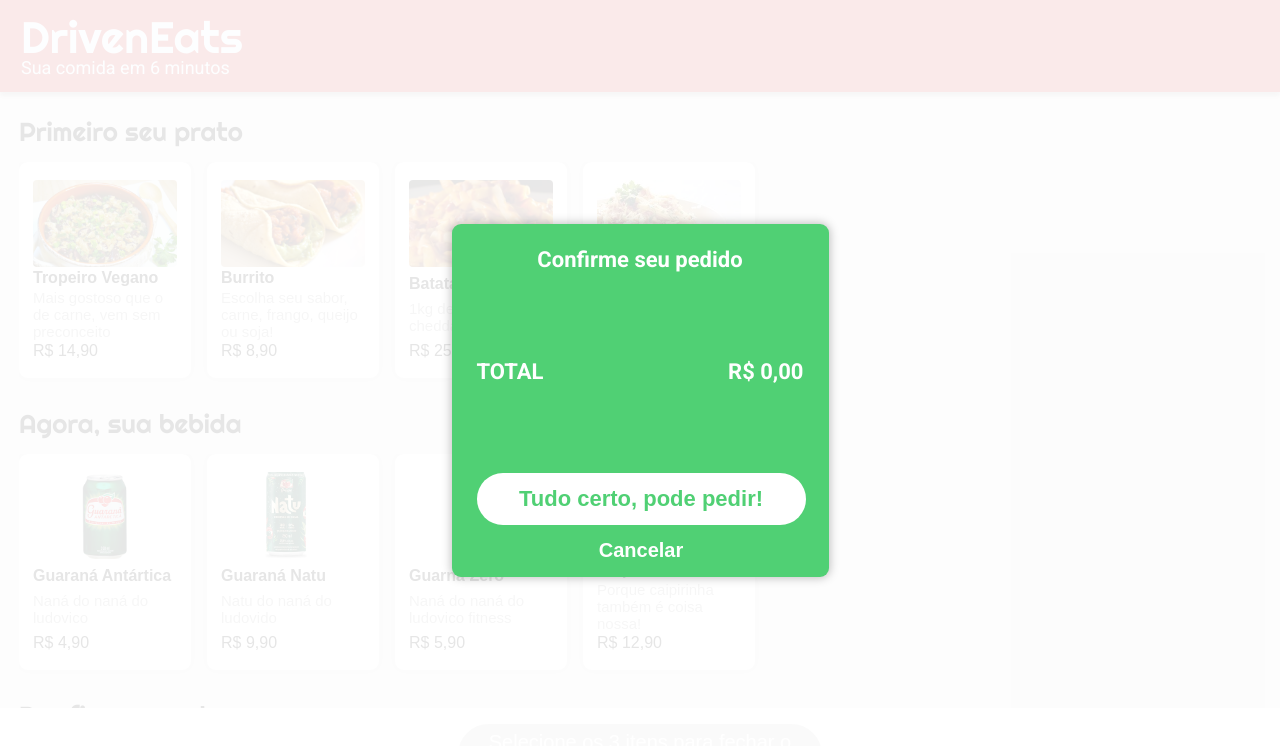
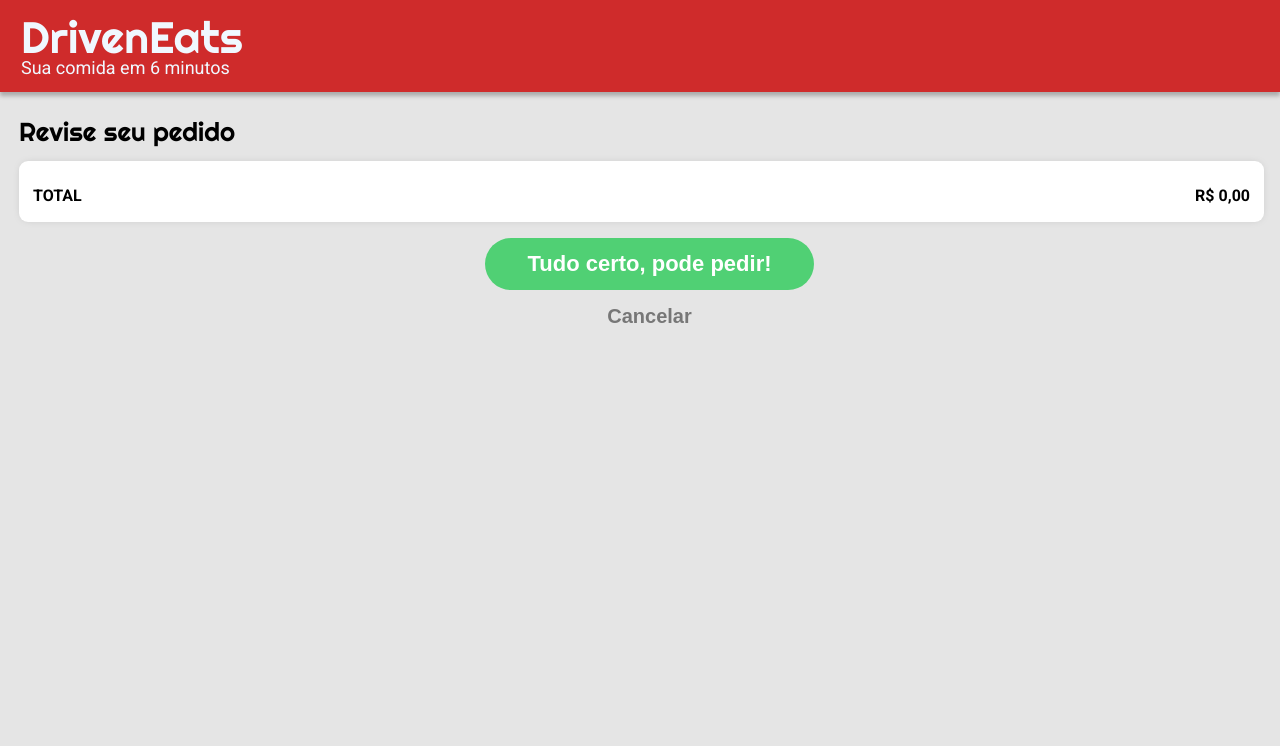
Before and after one commit to yasmimc/DrivenEats-React, a React (Create React App) app: page /revisar in a window 1280 px wide. Shown: the top 746 px of the page. Built offline with nearby package versions, Linux system fonts and the light colour scheme.

Commit message:
Added confirmation screen

```diff
--- a/src/components/App.js
+++ b/src/components/App.js
@@ -1,20 +1,48 @@
 import React from "react";
+import {
+	BrowserRouter as Router,
+	Switch,
+	Route
+} from "react-router-dom";
+
+import "../css/reset.css";
+import "../css/style.css";
 
 import TopBar from "./TopBar";
 import Content from "./Content";
 import BottomBar from "./BottomBar";
+import ConfirmationScreen from "./ConfirmationScreen";
 
-import "../css/reset.css";
-import "../css/style.css";
 
 export default function App() {
-    const [order, setOrder] = React.useState([])
+    const [order, setOrder] = React.useState([]);
+
+    const mainCourseOrder = order.filter((item) => (item.type === "mainCourse"));
+	const drinkOrder = order.filter((item) => (item.type === "drink"));
+	const dessertOrder = order.filter((item) => (item.type === "dessert"));
 
     return (
-        <div>
+        <Router>
             <TopBar />
-            <Content order = {order} setOrder = {setOrder}/>
-            <BottomBar order = {order}/>
-        </div>
+            <Switch>
+                <Route path = "/" exact>
+                    <Content order = {order} setOrder = {setOrder}/>
+                    <BottomBar
+                        order = {order}
+                        mainCourseOrder = {mainCourseOrder}
+                        drinkOrder = {drinkOrder}
+                        dessertOrder = {dessertOrder}
+                    />
+                </Route>
+				<Route path="/revisar" exact>
+					<ConfirmationScreen
+						order={order}
+						mainCourseOrder = {mainCourseOrder}
+						drinkOrder = {drinkOrder}
+						dessertOrder = {dessertOrder}
+					/>
+				</Route>
+			</Switch>
+        </Router>
     );
 }
--- a/src/components/BottomBar.js
+++ b/src/components/BottomBar.js
@@ -1,23 +1,14 @@
 import React from "react";
-
-import ConfirmationScreen from "./ConfirmationScreen";
-
 import {
-	BrowserRouter as Router,
-	Switch,
-	Route,
 	Link
 } from "react-router-dom";
 
 export default function BottomBar(props) {
 	const [btnState, setBtnState] = React.useState("");
 	const [btnText, setBtnText] = React.useState("Selecione os 3 itens para fechar o pedido");
+	const [disabledBtn, setDisabledBtn] = React.useState();
 
-	const order = props.order;
-
-	const mainCourseOrder = order.filter((item) => (item.type === "mainCourse"));
-	const drinkOrder = order.filter((item) => (item.type === "drink"));
-	const dessertOrder = order.filter((item) => (item.type === "dessert"));
+	const {mainCourseOrder, drinkOrder, dessertOrder} = props;
 
 	const theresMainCourseOrder = mainCourseOrder.length;
 	const theresDrinkOrder = drinkOrder.length;
@@ -37,29 +28,27 @@ export default function BottomBar(props) {
 		if (btnState === "enabled") {
 			setBtnState("");
 			setBtnText("Selecione os 3 itens para fechar o pedido");
+			setDisabledBtn("onClick={e => e.preventDefault()}")
+		}
+	}
+
+	function changeBtnState (event){
+		if (btnState === "") {
+			console.log("dsadsa")
+			event.preventDefault()
 		}
 	}
 
 	return (
-		<Router>
+
 			<div className="bottom-bar">
-				<Link to="/revisar">
+				<Link to="/revisar" onClick={(event)=>(changeBtnState(event))}>
 					<button className={`order-buttom ${btnState}`}>
 						{btnText}
 					</button>
 				</Link>
 			</div>
-			<Switch>
-				<Route path="/revisar">
-					<ConfirmationScreen
-						btnState = {btnState}
-						order={order}
-						mainCourseOrder = {mainCourseOrder}
-						drinkOrder = {drinkOrder}
-						dessertOrder = {dessertOrder}
-					/>
-				</Route>
-			</Switch>
-		</Router>
+
+
 	);
 }
--- a/src/components/ConfirmationScreen.js
+++ b/src/components/ConfirmationScreen.js
@@ -1,32 +1,35 @@
+import { Link } from "react-router-dom";
+
 export default function ConfirmationScreen(props){
     const {btnState, order, mainCourseOrder, drinkOrder, dessertOrder} = props;
 
     function sendOrder() {
-        if (btnState === "enabled") {
-            sendWppMsg(mainCourseOrder, drinkOrder, dessertOrder, calcTotalPrice(order));
-        }
+        sendWppMsg(mainCourseOrder, drinkOrder, dessertOrder, calcTotalPrice(order));
     }
 
     return(
         <div className="confirmation-screen">
-            <div class="confirmation-box">
-                <h1>Confirme seu pedido</h1>
-                {order.map(item=>(
-                    <div class='item'>
-                    <p>  {item.name}  </p>
-                    <p>  {item.price}  </p>
+            <h1 className="section-title">Revise seu pedido</h1>
+            <div className="confirmation-box">
+                {order.map((item, index)=>(
+                    <div key={index} className='item'>
+                    <p>  {item.name}{` ${item.amount > 1 ? `(${item.amount}x)` : ""}`}  </p>
+                    <p>  {calcTotalPricePerItem(item)}  </p>
                 </div>
                 ))}
 
-                <div class='total'>
+                <div className='total'>
                     <p>TOTAL</p>
                     <p>  {calcTotalPrice(order)}  </p>
                 </div>
-                <div class='buttons-container'>
-                    <button onClick={sendOrder} class='order' >Tudo certo, pode pedir!</button>
-                    <button class='cancel' >Cancelar</button>
+
+            </div>
+            <div className='buttons-container'>
+                    <button onClick={sendOrder} className='order' >Tudo certo, pode pedir!</button>
+                    <Link to = "/">
+                        <button className='cancel' >Cancelar</button>
+                    </Link>
                 </div>
-            </div>
         </div>
     );
 }
@@ -45,7 +48,7 @@ function sendWppMsg(mainCourseOrder, drinkOrder, dessertOrder, totalPrice) {
 	- Sobremesa: ${
 		dessertOrder.map(item => ` ${item.name}${item.amount > 1 ? `(${item.amount}x)` : ""}`)
 	}
-	Total: R$ ${totalPrice};
+	Total: ${totalPrice};
 	`;
 
     whatsappMsg = whatsappMsg.replaceAll('	', '');
@@ -59,8 +62,15 @@ function calcTotalPrice(order){
 	let total = 0;
 	order.map((item)=>{
 		const price = (Number(item.price.substring(3).replace(',', '.')))
-		total = Number(total) + Number(price)
+		total = Number(total) + Number(price)*Number(item.amount)
 	})
 	total = Number(total).toLocaleString('pt-BR', {style: 'currency', currency: 'BRL'})
 	return total;
 }
+
+function calcTotalPricePerItem(item){
+    const itemPrice = item.price.substring(3).replace(',', '.');
+    const totalPricePerItem = (Number(itemPrice)*item.amount);
+    const convertedTotalPricePerItem = totalPricePerItem.toLocaleString('pt-BR', {style: 'currency', currency: 'BRL'});
+    return convertedTotalPricePerItem;
+}
--- a/src/components/Options.js
+++ b/src/components/Options.js
@@ -26,11 +26,24 @@ export default function Options(props){
 }
 
 function Option(props){
-
     const {img, name, price, description, order, setOrder, type} = props;
 
     const [selectedOption, setSelectedOption] = React.useState("");
     const [amount, setAmount]  = React.useState(0);
+
+    function reRenderOptions(order){
+        const listItem = order.find((item)=>(item.name === name));
+        if(listItem){
+            if(selectedOption===""){
+                setSelectedOption("selectedOption")
+                setAmount(listItem.amount)
+            }
+        }
+    }
+
+    if(order.length !== 0){
+        reRenderOptions(order);
+    }
 
     function selectOption(){
         if(amount === 0){
--- a/src/css/style.css
+++ b/src/css/style.css
@@ -159,33 +159,31 @@ img {
 }
 
 .confirmation-screen {
-    background: rgba(255, 255, 255, 0.9);
-
-    position: fixed;
-    width: 100%;
-    height: 100%;
-    z-index: 2;
-    top: 0;
-    left: 0;
-
-    display: flex;
-    justify-content: center;
-    align-items: center;
+    overflow-y: scroll;
+    height: calc(100vh - (92px));
+    margin-top: 92px;
+    padding-top: 27px;
+    padding-left: 19px;
+    top: 92px;
 }
 
 .confirmation-box {
-    background-color: #50D074;
-    box-shadow: 0px 0px 10px 1px rgba(0, 0, 0, 0.25);
+    background-color: #FFFFFF;
+    box-shadow: 0px 0px 10px -4px rgba(0, 0, 0, 0.25);
     border-radius: 9px;
-    font-size: 22px;display: flex;
-    color:  #FFFFFF;
+    border: none;
 
-    width: 377px;
-    height: 353px;
-    padding: 25px 25px 0;
+    margin: 16px 16px 16px 0;
+    padding: 18px 14px;
 
+    flex-shrink: 0;
+
+    display: flex;
     flex-direction: column;
     justify-content: space-between;
+
+    text-align: start;
+    position: relative;
 }
 
 .confirmation-box h1 {
@@ -193,12 +191,19 @@ img {
     font-weight: 700;
 }
 
+.buttons-container {
+    display: flex;
+    flex-direction: column;
+    align-items: center;
+}
+
 .order {
     background: #FFFFFF;
     font-size: 22px;
     font-weight: 700;
     border-radius: 100px;
-    color: #50D074;
+    background-color: #50D074;
+    color: #FFFFFF;
     border: none;
 
     width: 329px;
@@ -209,7 +214,7 @@ img {
 .cancel {
     background: inherit;
     border-radius: 100px;
-    color: #FFFFFF;
+    color: #777777;
     font-size: 20px;
     font-weight: 700;
     border: none;
@@ -222,12 +227,14 @@ img {
 .item {
     display: flex;
     justify-content: space-between;
+    margin: 8px 0;
 }
 
 .total {
     display: flex;
     justify-content: space-between;
     font-weight: 700;
+    margin-top: 9px;
 }
 
 .disabled {
```
